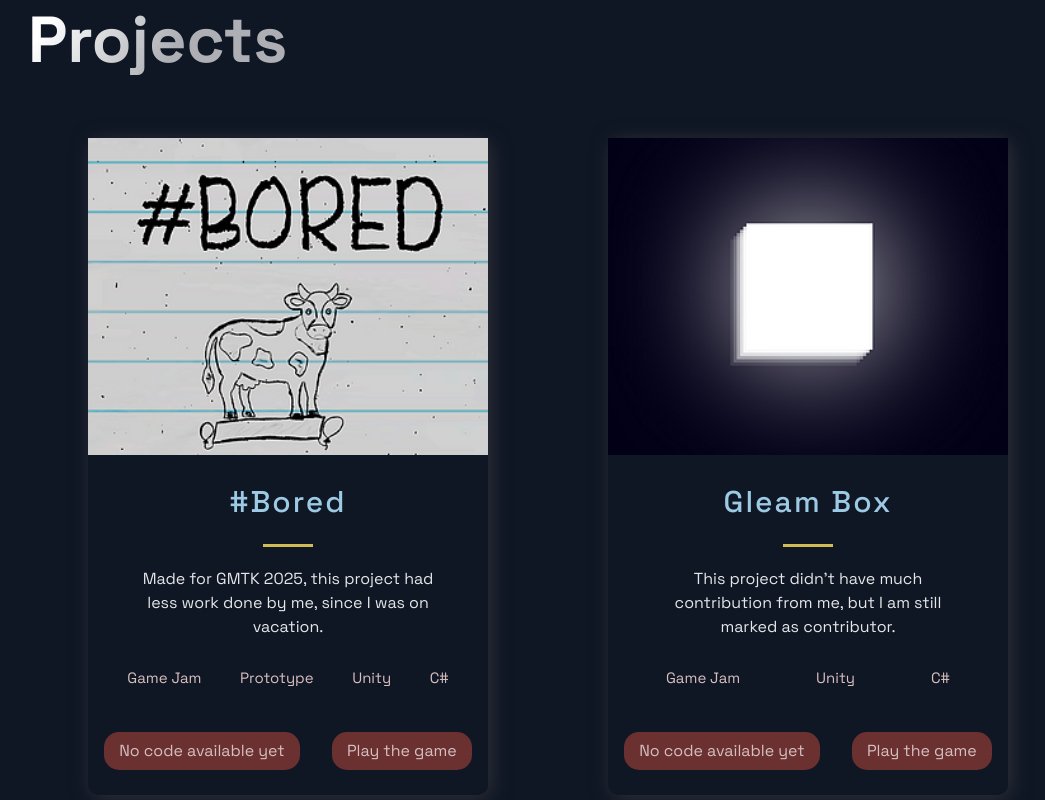
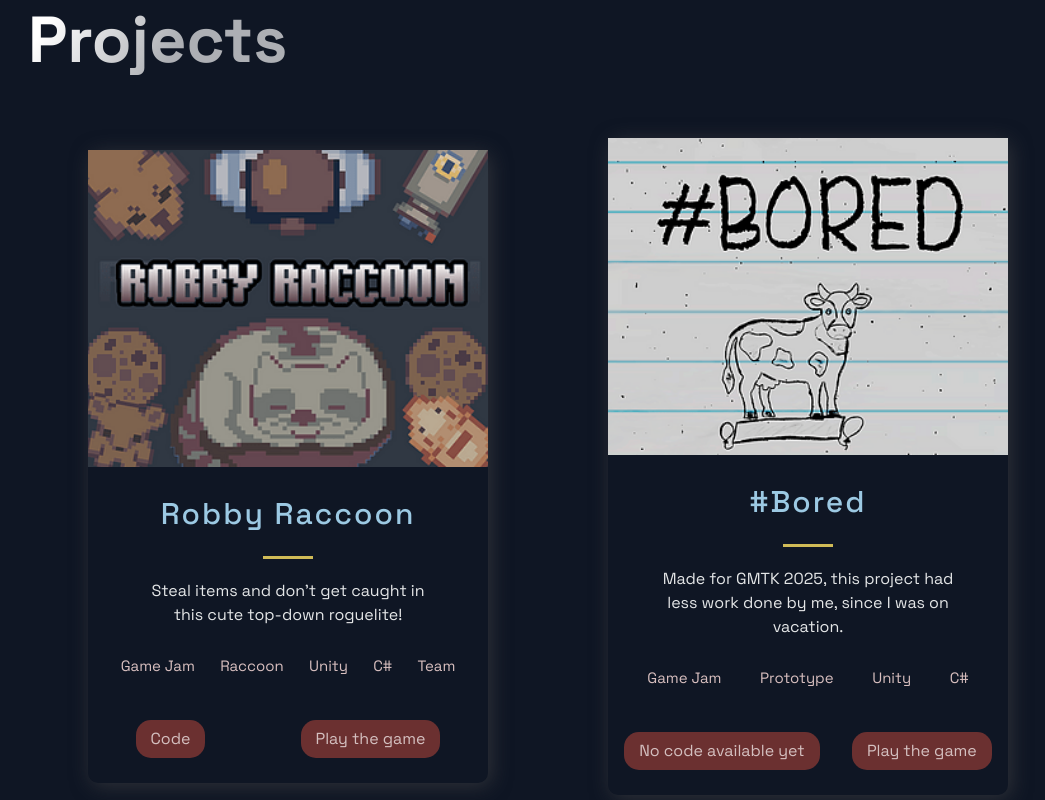
Before and after one commit to F1nndegamer/newPortofolio, a Next.js app: page / in a window 1280 px wide. Shown: the part 1880-2680 px from the top of the page, without its empty margins (92-1137 px from the left). Built offline with nearby package versions, Linux system fonts and the light colour scheme.

Commit message:
New projects

```diff
--- a/src/constants/constants.js
+++ b/src/constants/constants.js
@@ -1,116 +1,136 @@
 export const projects = [
   {
-    title: '#Bored',
-    description: "Made for GMTK 2025, this project had less work done by me, since I was on vacation.",
-    image: '/images/Bored.png',
-    tags: ['Game Jam', 'Prototype', 'Unity', 'C#'],
-    source: 'https://alimad.itch.io/gmtk25',
-    visit: 'https://alimad.itch.io/gmtk25',
-    playtitle: 'Play the game',
-    extratitle: 'No code available yet',
+    title: "Robby Raccoon",
+    description:
+      "Steal items and don't get caught in this cute top-down roguelite!",
+    image: "/images/Raccoon.png",
+    tags: ["Game Jam", "Raccoon", "Unity", "C#", "Team"],
+    source: "https://github.com/F1nndegamer/Robby-Racoon",
+    visit: "https://f1nndegamer.itch.io/brackeys-jam-14",
+    playtitle: "Play the game",
+    id: -1,
+  },
+  {
+    title: "#Bored",
+    description:
+      "Made for GMTK 2025, this project had less work done by me, since I was on vacation.",
+    image: "/images/Bored.png",
+    tags: ["Game Jam", "Prototype", "Unity", "C#"],
+    source: "https://alimad.itch.io/gmtk25",
+    visit: "https://alimad.itch.io/gmtk25",
+    playtitle: "Play the game",
+    extratitle: "No code available yet",
     id: 0,
   },
   {
-    title: 'Gleam Box',
-    description: "This project didn't have much contribution from me, but I am still marked as contributor.",
-    image: '/images/Gleam.png',
-    tags: ['Game Jam', 'Unity', 'C#'],
-    source: 'https://alimad.itch.io/gleambox',
-    visit: 'https://alimad.itch.io/gleambox',
-    playtitle: 'Play the game',
-    extratitle: 'No code available yet',
+    title: "Gleam Box",
+    description:
+      "This project didn't have much contribution from me, but I am still marked as contributor.",
+    image: "/images/Gleam.png",
+    tags: ["Game Jam", "Unity", "C#"],
+    source: "https://alimad.itch.io/gleambox",
+    visit: "https://alimad.itch.io/gleambox",
+    playtitle: "Play the game",
+    extratitle: "No code available yet",
     id: 1,
   },
   {
-    title: 'Cube Madness',
+    title: "Cube Madness",
     description: "A relatively small puzzle game, made entirely by me.",
-    image: '/images/Cube.png',
-    tags: ['Unity', 'C#', 'Puzzle'],
-    source: 'https://github.com/F1nndegamer/Cube-Madness',
-    visit: 'https://play.google.com/store/apps/details?id=com.f1nndegamer.cubemadness',
-    playtitle: 'Find it on google play!',
+    image: "/images/Cube.png",
+    tags: ["Unity", "C#", "Puzzle"],
+    source: "https://github.com/F1nndegamer/Cube-Madness",
+    visit:
+      "https://play.google.com/store/apps/details?id=com.f1nndegamer.cubemadness",
+    playtitle: "Find it on google play!",
     id: 2,
   },
   {
-    title: 'Magnet Madness',
-    description: "A refined version of a previous project, published on Google Play.",
-    image: '/images/Magnet.png',
-    tags: ['Unity', 'C#', 'Mobile Game'],
-    source: 'https://github.com/F1nndegamer/MagnetMadness',
-    visit: 'https://play.google.com/store/apps/details?id=com.F1nndegamer.MagnetMadness',
-    playtitle: 'Find it on google play!',
+    title: "Magnet Madness",
+    description:
+      "A refined version of a previous project, published on Google Play.",
+    image: "/images/Magnet.png",
+    tags: ["Unity", "C#", "Mobile Game"],
+    source: "https://github.com/F1nndegamer/MagnetMadness",
+    visit:
+      "https://play.google.com/store/apps/details?id=com.F1nndegamer.MagnetMadness",
+    playtitle: "Find it on google play!",
     id: 3,
   },
   {
-    title: 'Timber Trials',
-    description: "A game made with 5 people, balancing work with school and a somewhat ambitious idea.",
-    image: '/images/Lumber.png',
-    tags: ['Unity', 'C#', 'Team Project', 'Game Jam'],
-    source: 'https://github.com/F1nndegamer/TimberTrials',
-    visit: 'https://f1nndegamer.itch.io/jacklumber',
-    playtitle: 'Play the game',
+    title: "Timber Trials",
+    description:
+      "A game made with 5 people, balancing work with school and a somewhat ambitious idea.",
+    image: "/images/Lumber.png",
+    tags: ["Unity", "C#", "Team Project", "Game Jam"],
+    source: "https://github.com/F1nndegamer/TimberTrials",
+    visit: "https://f1nndegamer.itch.io/jacklumber",
+    playtitle: "Play the game",
     id: 4,
   },
   {
-    title: 'Please Suggest a Name',
-    description: "Made in 74 hours for Winter Melon Jam 24 with a different team. Very fun project.",
-    image: '/images/Magnet.png',
-    tags: ['Unity', 'C#', 'Game Jam', 'Team Project'],
-    source: 'https://github.com/F1nndegamer/MagnetMadness',
-    visit: 'https://alimad.itch.io/wmj24',
-    playtitle: 'Play the game',
+    title: "Please Suggest a Name",
+    description:
+      "Made in 74 hours for Winter Melon Jam 24 with a different team. Very fun project.",
+    image: "/images/Magnet.png",
+    tags: ["Unity", "C#", "Game Jam", "Team Project"],
+    source: "https://github.com/F1nndegamer/MagnetMadness",
+    visit: "https://alimad.itch.io/wmj24",
+    playtitle: "Play the game",
     id: 5,
   },
   {
-    title: 'Window Walker',
+    title: "Window Walker",
     description: "Led a team of 8 people in 4 days for GMTK Game Jam 2024.",
-    image: '/images/Window.png',
-    tags: ['Unity', 'C#', 'Team Leader', 'Game Jam'],
-    source: 'https://github.com/F1nndegamer/Window-Walker',
-    visit: 'https://f1nndegamer.itch.io/window-walker',
-    playtitle: 'Play the game',
+    image: "/images/Window.png",
+    tags: ["Unity", "C#", "Team Leader", "Game Jam"],
+    source: "https://github.com/F1nndegamer/Window-Walker",
+    visit: "https://f1nndegamer.itch.io/window-walker",
+    playtitle: "Play the game",
     id: 6,
   },
   {
     title: "Fisherman's Storm",
     description: "Team leader for the Brackeys Jam with a similar team setup.",
-    image: '/images/Storm.png',
-    tags: ['Unity', 'C#', 'Team Leader', 'Game Jam'],
-    source: 'https://github.com/F1nndegamer/Fisherman-s-Storm',
-    visit: 'https://ramixang.itch.io/fishermans-storm',
-    playtitle: 'Play the game',
+    image: "/images/Storm.png",
+    tags: ["Unity", "C#", "Team Leader", "Game Jam"],
+    source: "https://github.com/F1nndegamer/Fisherman-s-Storm",
+    visit: "https://ramixang.itch.io/fishermans-storm",
+    playtitle: "Play the game",
     id: 7,
   },
   {
-    title: 'One In Ten Dentist',
-    description: "Worked with a Turkish team; overcame timezone and language barriers to make a fun game.",
-    image: '/images/Dentist.png',
-    tags: ['Unity', 'C#', 'Team Project', 'Game Jam'],
-    source: 'https://aslanemre.itch.io/one-in-ten-dentist',
-    visit: 'https://aslanemre.itch.io/one-in-ten-dentist',
-    playtitle: 'Play the game',
-    extratitle: 'No code available yet',
+    title: "One In Ten Dentist",
+    description:
+      "Worked with a Turkish team; overcame timezone and language barriers to make a fun game.",
+    image: "/images/Dentist.png",
+    tags: ["Unity", "C#", "Team Project", "Game Jam"],
+    source: "https://aslanemre.itch.io/one-in-ten-dentist",
+    visit: "https://aslanemre.itch.io/one-in-ten-dentist",
+    playtitle: "Play the game",
+    extratitle: "No code available yet",
     id: 8,
   },
   {
-    title: 'LUNA',
-    description: "Info coming soon...",
-    image: '',
-    tags: ['Unity', 'C#', 'AI', 'Project'],
-    source: '#',
-    visit: '#',
-    playtitle: 'Learn Less',
+    title: "Portofolio",
+    description:
+      "The website you are currently on, made with React and Next.js. This is the first time making a website with these frameworks.",
+    image: "",
+    tags: ["Website", "React", "Next.js", "JavaScript"],
+    source: "https://github.com/F1nndegamer/newPortofolio",
+    visit: "#",
+    playtitle: "Check it out!",
     id: 9,
   },
   {
-    title: 'LoopDrive',
-    description: "A wearable USB flash drive designed as a ring with a custom circular connector.",
-    image: '',
-    tags: ['Hardware', 'USB', 'Design', 'Electronics'],
-    source: '#',
-    visit: '#',
-    playtitle: 'Project Cancelled',
-    extratitle: 'Project Cancelled',
+    title: "Stellar Echoes",
+    description:
+      "AI DISCLAMER: This is the first time I used AI to make a project, and it was... interesting. And it will probably be the last time. It is a website to share my quotes.",
+    image: "",
+    tags: ["Hardware", "USB", "Design", "Electronics"],
+    source: "https://github.com/F1nndegamer/Quote",
+    visit: "https://quote.f1nn.me/",
+    playtitle: "Add your quotes!",
     id: 10,
   },
 ];
```
Also changed, not shown: public/Raccoon.png (added).
